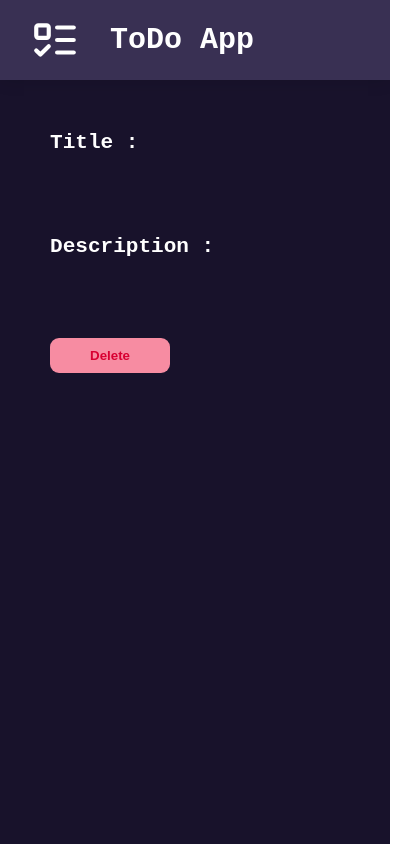
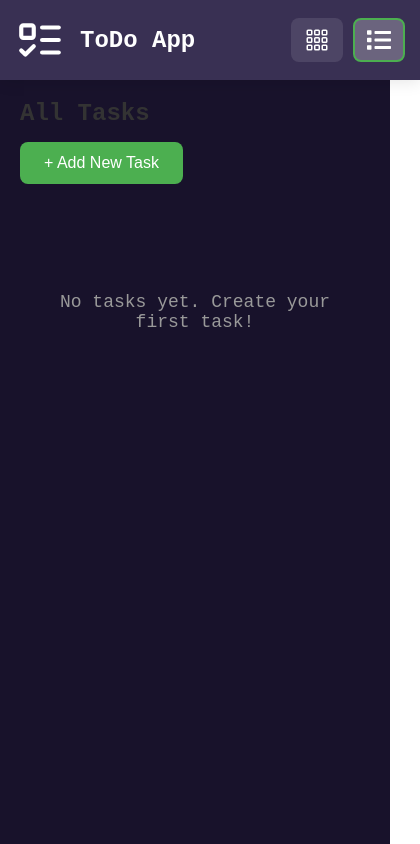
Before and after one commit to mattisa/Todo-app, a React (Vite) app: page /Todo-app/list in a window 390 px wide. Shown: the whole page, 420 px wide, since content can reach past the window. Built offline with nearby package versions, Linux system fonts and the light colour scheme.

Commit message:
update todo app

```diff
--- a/src/app/App.jsx
+++ b/src/app/App.jsx
@@ -2,6 +2,7 @@ import React from 'react';
 import { Route , Routes } from 'react-router-dom';
 import Navbar from './navbar/Navbar';
 import Board from '../features/board/Board';
+import ListView from '../features/listView/ListView';
 import NoteDetails from '../features/noteDetails/NoteDetails';
 import AddNote from '../features/addNote/AddNote';
 import style from './App.module.css';
@@ -15,8 +16,11 @@ function App() {
             <Navbar/>
             <Routes>
 
-                {/* Board */}
+                {/* Board - Grid View */}
                 <Route path='/Todo-app/' element={ <Board/> }/>
+
+                {/* List View */}
+                <Route path='/Todo-app/list' element={ <ListView/> }/>
 
                 {/* Add Note */}
                 <Route path='/Todo-app/add/' element={ <AddNote/> }/>
--- a/src/app/navbar/Navbar.jsx
+++ b/src/app/navbar/Navbar.jsx
@@ -1,13 +1,38 @@
 import React from 'react';
+import { useNavigate, useLocation } from 'react-router-dom';
 import { LuListTodo } from "react-icons/lu";
+import { BsGrid3X3Gap } from "react-icons/bs";
+import { FaList } from "react-icons/fa";
 import style from './Navbar.module.css'
 
 function Navbar() {
+    const navigate = useNavigate();
+    const location = useLocation();
+
+    const isListView = location.pathname === '/Todo-app/list';
+    const isGridView = location.pathname === '/Todo-app/' || location.pathname === '/Todo-app';
+
     return (
         <div className={style.navbar}>
-            <div>
+            <div className={style.logoSection}>
                 <LuListTodo size="50px" color='white'/>
                 <h1>ToDo App</h1>
+            </div>
+            <div className={style.viewToggle}>
+                <button
+                    className={`${style.viewButton} ${isGridView ? style.active : ''}`}
+                    onClick={() => navigate('/Todo-app/')}
+                    title="Grid View"
+                >
+                    <BsGrid3X3Gap size="24px" />
+                </button>
+                <button
+                    className={`${style.viewButton} ${isListView ? style.active : ''}`}
+                    onClick={() => navigate('/Todo-app/list')}
+                    title="List View"
+                >
+                    <FaList size="24px" />
+                </button>
             </div>
         </div>
     )
--- a/src/app/navbar/Navbar.module.css
+++ b/src/app/navbar/Navbar.module.css
@@ -4,21 +4,67 @@
     background-color: #393053;
     display: flex;
     align-items: center;
+    justify-content: space-between;
     color: white;
     box-shadow: 0 2px 15px rgb(0 0 0 /10%);
+    padding: 0 30px;
 }
 
-.navbar > div{
-    padding-left: 30px;
+.logoSection{
     display: flex;
     align-items: center;
     justify-content: flex-start;
     gap: 30px;
-
 }
 
-.navbar > div > h1{
+.logoSection > h1{
     font-size: 30px;
     padding: 0;
     margin: 0;
 }
+
+.viewToggle {
+    display: flex;
+    gap: 10px;
+}
+
+.viewButton {
+    background-color: rgba(255, 255, 255, 0.1);
+    border: 2px solid transparent;
+    color: white;
+    padding: 10px 15px;
+    border-radius: 8px;
+    cursor: pointer;
+    transition: all 0.3s ease;
+    display: flex;
+    align-items: center;
+    justify-content: center;
+}
+
+.viewButton:hover {
+    background-color: rgba(255, 255, 255, 0.2);
+}
+
+.viewButton.active {
+    background-color: rgba(255, 255, 255, 0.25);
+    border-color: #4CAF50;
+}
+
+/* Responsive design */
+@media (max-width: 768px) {
+    .navbar {
+        padding: 0 15px;
+    }
+
+    .logoSection {
+        gap: 15px;
+    }
+
+    .logoSection h1 {
+        font-size: 24px;
+    }
+
+    .viewButton {
+        padding: 8px 12px;
+    }
+}
--- a/src/features/board/Board.jsx
+++ b/src/features/board/Board.jsx
@@ -9,7 +9,7 @@ import AddCard from '../components/addCard/AddCard';
 function Board() {
 
     const navigate = useNavigate();
-    const notes = useSelector((state) => state.board);
+    const notes = useSelector((state) => state.board.notes);
 
     return (
         <div className={style.board}>
--- a/src/features/board/boardSlice.js
+++ b/src/features/board/boardSlice.js
@@ -7,24 +7,30 @@ import { createSlice } from '@reduxjs/toolkit';
  *  5 - add the reducer to store
 */
 
-const initialState = [
-    {
-        id: 0,
-    },
-];
+const initialState = {
+    notes: [
+        {
+            id: 0,
+        },
+    ],
+    viewMode: 'grid' // 'grid' or 'list'
+};
 
 const boardSlice = createSlice({
     name: 'board',
     initialState,
     reducers: {
-        addNote: (state , action) => {
-            state.unshift(action.payload.note);
+        addNote: (state, action) => {
+            state.notes.unshift(action.payload.note);
         },
-        deleteNote: (state , action) => {
-            state.splice(state.findIndex((arrow) => arrow.id === action.payload), 1);
+        deleteNote: (state, action) => {
+            state.notes.splice(state.notes.findIndex((arrow) => arrow.id === action.payload), 1);
+        },
+        setViewMode: (state, action) => {
+            state.viewMode = action.payload;
         }
     }
 });
 
 export default boardSlice.reducer;
-export const {addNote , deleteNote} = boardSlice.actions;
+export const { addNote, deleteNote, setViewMode } = boardSlice.actions;
--- /dev/null
+++ b/src/features/listView/ListView.jsx
@@ -0,0 +1,63 @@
+import React from 'react';
+import { useSelector, useDispatch } from 'react-redux';
+import { deleteNote } from '../board/boardSlice';
+import { useNavigate } from 'react-router-dom';
+import style from './ListView.module.css';
+import { MdDelete } from 'react-icons/md';
+
+function ListView() {
+    const navigate = useNavigate();
+    const dispatch = useDispatch();
+    const notes = useSelector((state) => state.board.notes);
+
+    const handleDelete = (noteId, e) => {
+        e.stopPropagation();
+        dispatch(deleteNote(noteId));
+    };
+
+    const filteredNotes = notes.filter(note => note.id !== 0);
+
+    return (
+        <div className={style.listViewContainer}>
+            <div className={style.header}>
+                <h2>All Tasks</h2>
+                <button
+                    className={style.addButton}
+                    onClick={() => navigate('/Todo-app/add')}
+                >
+                    + Add New Task
+                </button>
+            </div>
+
+            {filteredNotes.length === 0 ? (
+                <div className={style.emptyState}>
+                    <p>No tasks yet. Create your first task!</p>
+                </div>
+            ) : (
+                <div className={style.listView}>
+                    {filteredNotes.map((note, idx) => (
+                        <div
+                            key={note.id}
+                            className={style.listItem}
+                            onClick={() => navigate(`/Todo-app/${idx + 1}`)}
+                        >
+                            <div className={style.taskContent}>
+                                <h3 className={style.taskTitle}>{note.title}</h3>
+                                <p className={style.taskDescription}>{note.desc}</p>
+                            </div>
+                            <button
+                                className={style.deleteButton}
+                                onClick={(e) => handleDelete(note.id, e)}
+                                aria-label="Delete task"
+                            >
+                                <MdDelete />
+                            </button>
+                        </div>
+                    ))}
+                </div>
+            )}
+        </div>
+    );
+}
+
+export default ListView;
--- /dev/null
+++ b/src/features/listView/ListView.module.css
@@ -0,0 +1,133 @@
+.listViewContainer {
+    padding: 50px;
+    max-width: 1200px;
+    margin: 0 auto;
+}
+
+.header {
+    display: flex;
+    justify-content: space-between;
+    align-items: center;
+    margin-bottom: 30px;
+}
+
+.header h2 {
+    font-size: 28px;
+    color: #333;
+    margin: 0;
+}
+
+.addButton {
+    background-color: #4CAF50;
+    color: white;
+    border: none;
+    padding: 12px 24px;
+    font-size: 16px;
+    border-radius: 8px;
+    cursor: pointer;
+    transition: background-color 0.3s ease;
+}
+
+.addButton:hover {
+    background-color: #45a049;
+}
+
+.listView {
+    display: flex;
+    flex-direction: column;
+    gap: 15px;
+}
+
+.listItem {
+    display: flex;
+    justify-content: space-between;
+    align-items: center;
+    background-color: white;
+    border: 1px solid #e0e0e0;
+    border-radius: 8px;
+    padding: 20px;
+    cursor: pointer;
+    transition: all 0.3s ease;
+    box-shadow: 0 2px 4px rgba(0, 0, 0, 0.05);
+}
+
+.listItem:hover {
+    box-shadow: 0 4px 12px rgba(0, 0, 0, 0.1);
+    transform: translateY(-2px);
+    border-color: #4CAF50;
+}
+
+.taskContent {
+    flex: 1;
+    margin-right: 20px;
+}
+
+.taskTitle {
+    font-size: 20px;
+    color: #333;
+    margin: 0 0 8px 0;
+    font-weight: 600;
+}
+
+.taskDescription {
+    font-size: 14px;
+    color: #666;
+    margin: 0;
+    line-height: 1.5;
+}
+
+.deleteButton {
+    background-color: #ff4444;
+    color: white;
+    border: none;
+    padding: 10px;
+    border-radius: 6px;
+    cursor: pointer;
+    display: flex;
+    align-items: center;
+    justify-content: center;
+    font-size: 20px;
+    transition: background-color 0.3s ease;
+    min-width: 40px;
+    height: 40px;
+}
+
+.deleteButton:hover {
+    background-color: #cc0000;
+}
+
+.emptyState {
+    text-align: center;
+    padding: 60px 20px;
+    color: #999;
+    font-size: 18px;
+}
+
+/* Responsive design */
+@media (max-width: 768px) {
+    .listViewContainer {
+        padding: 20px;
+    }
+
+    .header {
+        flex-direction: column;
+        align-items: flex-start;
+        gap: 15px;
+    }
+
+    .header h2 {
+        font-size: 24px;
+    }
+
+    .listItem {
+        padding: 15px;
+    }
+
+    .taskTitle {
+        font-size: 18px;
+    }
+
+    .taskDescription {
+        font-size: 13px;
+    }
+}
--- a/src/features/noteDetails/NoteDetails.jsx
+++ b/src/features/noteDetails/NoteDetails.jsx
@@ -9,7 +9,7 @@ function NoteDetails() {
 
     const { id } = useParams();
     const navigate = useNavigate();
-    const notes = useSelector((state) => state.board);
+    const notes = useSelector((state) => state.board.notes);
     const dispatch = useDispatch();
 
     const handleDelete = () => {
```
Also changed, not shown: 1 other file (tests, documents, lock files or other folders).
